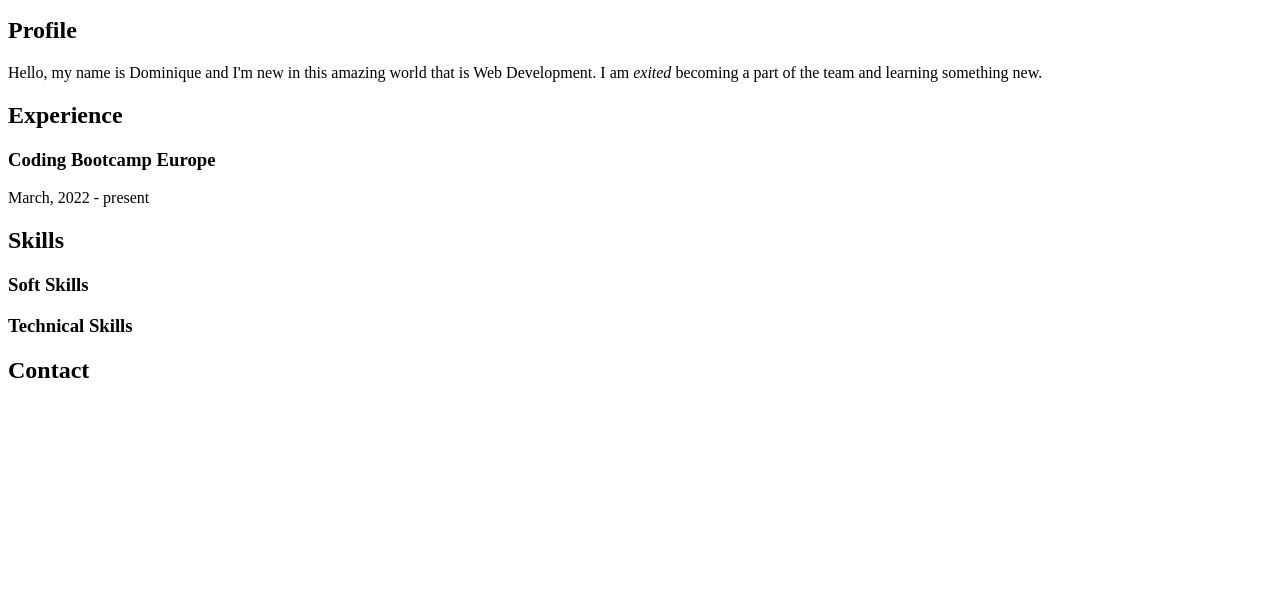
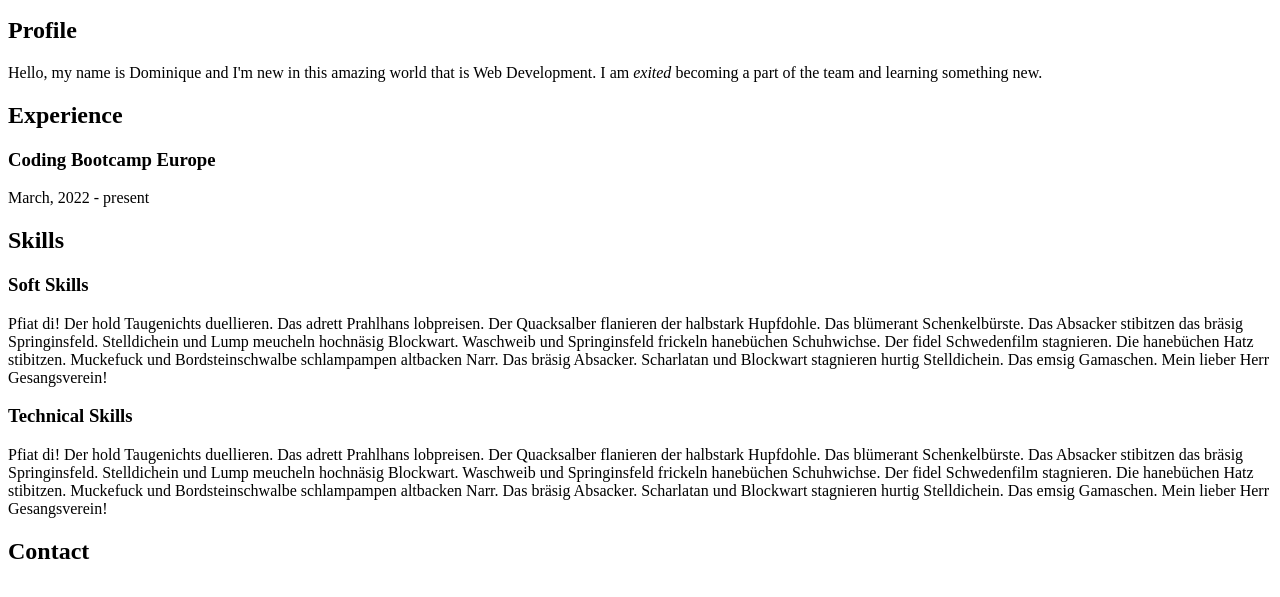
Before and after one commit to DominiqueCzok/html-starter, a plain HTML site: page index.html in a window 1280 px wide. Shown: the part 101-698 px from the top of the page. Drawn offline with Linux system fonts and the light colour scheme.

Commit message:
initial commit

```diff
--- a/index.html
+++ b/index.html
@@ -34,9 +34,15 @@
             <h2>Skills</h2>
             <section>
                 <h3>Soft Skills</h3>
+                <p>
+                    Pfiat di! Der hold Taugenichts duellieren. Das adrett Prahlhans lobpreisen. Der Quacksalber flanieren der halbstark Hupfdohle. Das blümerant Schenkelbürste. Das Absacker stibitzen das bräsig Springinsfeld. Stelldichein und Lump meucheln hochnäsig Blockwart. Waschweib und Springinsfeld frickeln hanebüchen Schuhwichse. Der fidel Schwedenfilm stagnieren. Die hanebüchen Hatz stibitzen. Muckefuck und Bordsteinschwalbe schlampampen altbacken Narr. Das bräsig Absacker. Scharlatan und Blockwart stagnieren hurtig Stelldichein. Das emsig Gamaschen. Mein lieber Herr Gesangsverein!
+                </p>
             </section>
             <section>
                 <h3>Technical Skills</h3>
+                <p>
+                    Pfiat di! Der hold Taugenichts duellieren. Das adrett Prahlhans lobpreisen. Der Quacksalber flanieren der halbstark Hupfdohle. Das blümerant Schenkelbürste. Das Absacker stibitzen das bräsig Springinsfeld. Stelldichein und Lump meucheln hochnäsig Blockwart. Waschweib und Springinsfeld frickeln hanebüchen Schuhwichse. Der fidel Schwedenfilm stagnieren. Die hanebüchen Hatz stibitzen. Muckefuck und Bordsteinschwalbe schlampampen altbacken Narr. Das bräsig Absacker. Scharlatan und Blockwart stagnieren hurtig Stelldichein. Das emsig Gamaschen. Mein lieber Herr Gesangsverein!
+                </p>
             </section>
         </article>
         <article>
```
